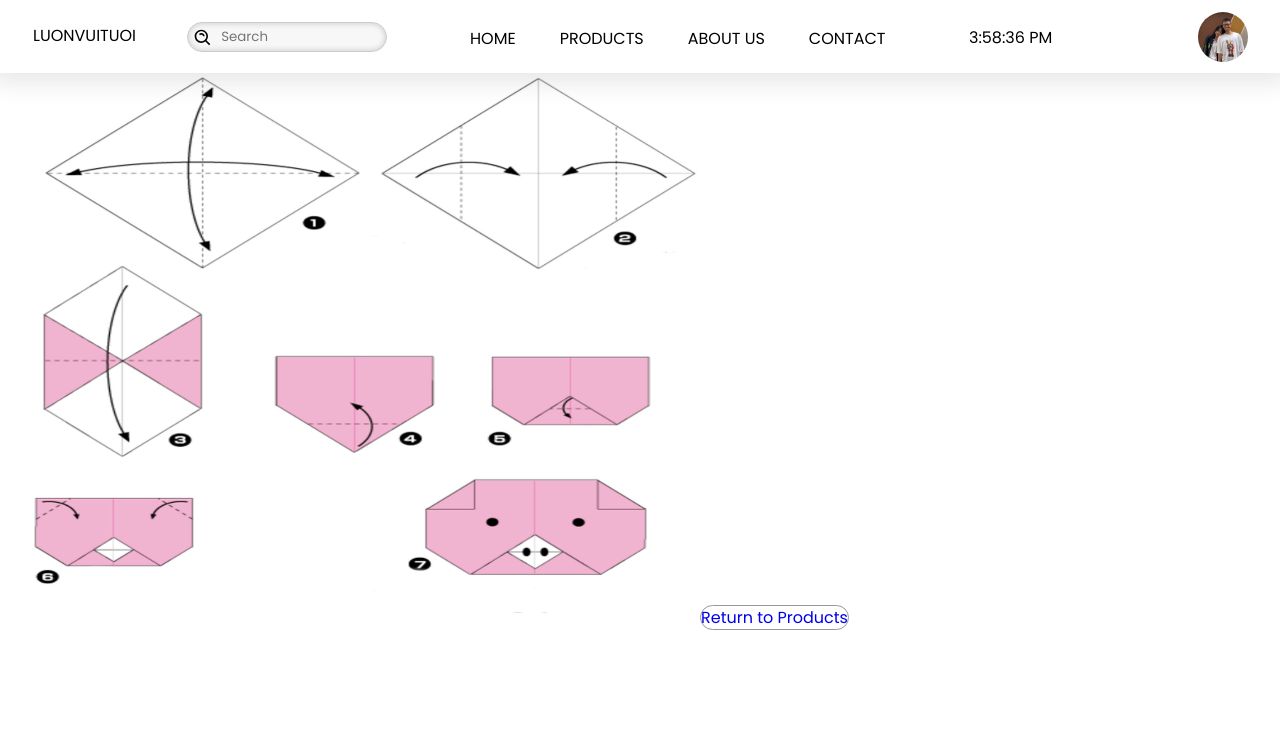
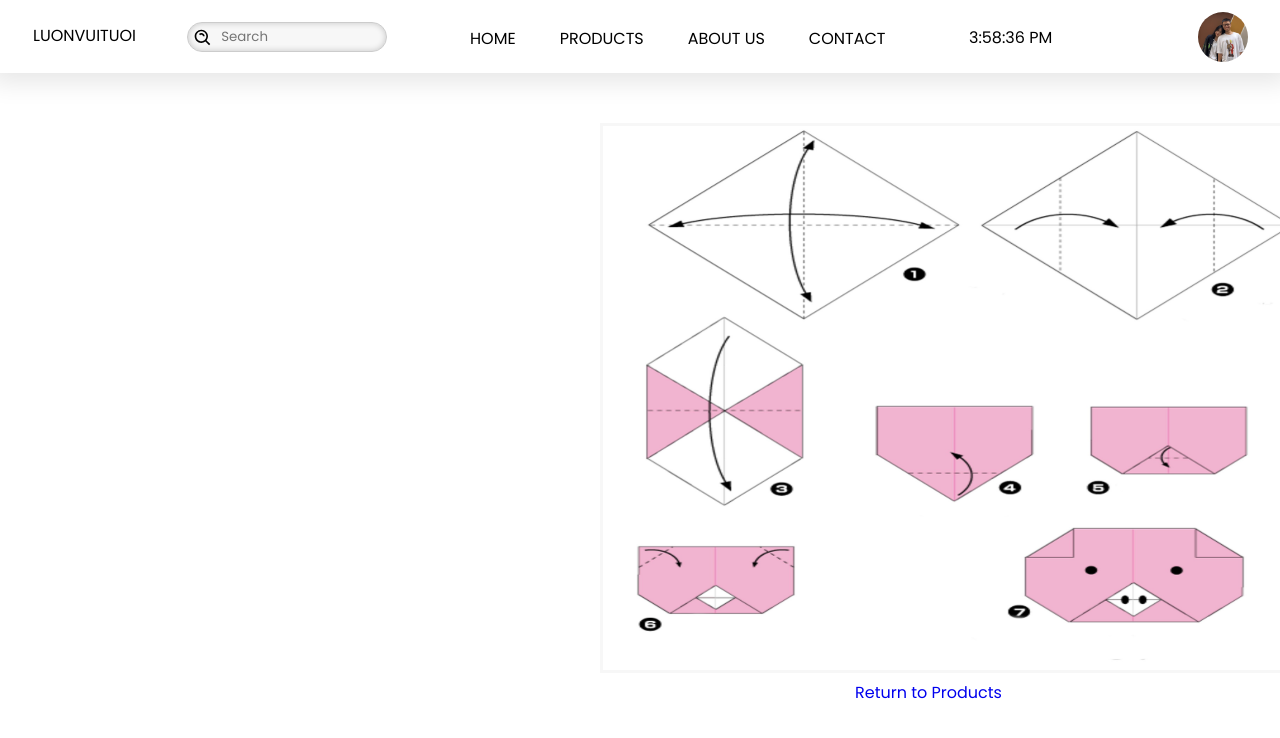
Before and after one commit to T2108A-Luonvuituoi-G1/Origami-eProject, a React (Create React App) app: page /products/pig in a window 1280 px wide. Shown: the top 738 px of the page. Built offline with nearby package versions, Linux system fonts and the light colour scheme.

Commit message:
Update ProductItem.css

```diff
--- a/src/OrigamiPage/Products/Assets/Css/ProductItem.css
+++ b/src/OrigamiPage/Products/Assets/Css/ProductItem.css
@@ -1,16 +1,28 @@
-.Product-item{
+.Product-making-item{
     display: flex;
-    text-align: center;
+    flex-direction: column;
+
 }
 .Product-making{
+    text-align: center;
     width: 700px;
     height: 550px;
+    margin-top: 50px;
+    margin-left: 600px;
+    border: solid #f7f7f7;
+
 }
 .p-item-btn{
-    width: 200px;
-    height: 25px;
+    width:200px ;
+    height: 50px;
+    margin-top: 15px;
+    margin-left: 850px;
+    padding: 12px 5px;
     text-decoration: none;
-    border: 1px solid #999;
     border-radius: 25px;
     text-align: center;
+
 }
+.p-item-btn:hover{
+    background-color: #f7f7f7;
+}
```
